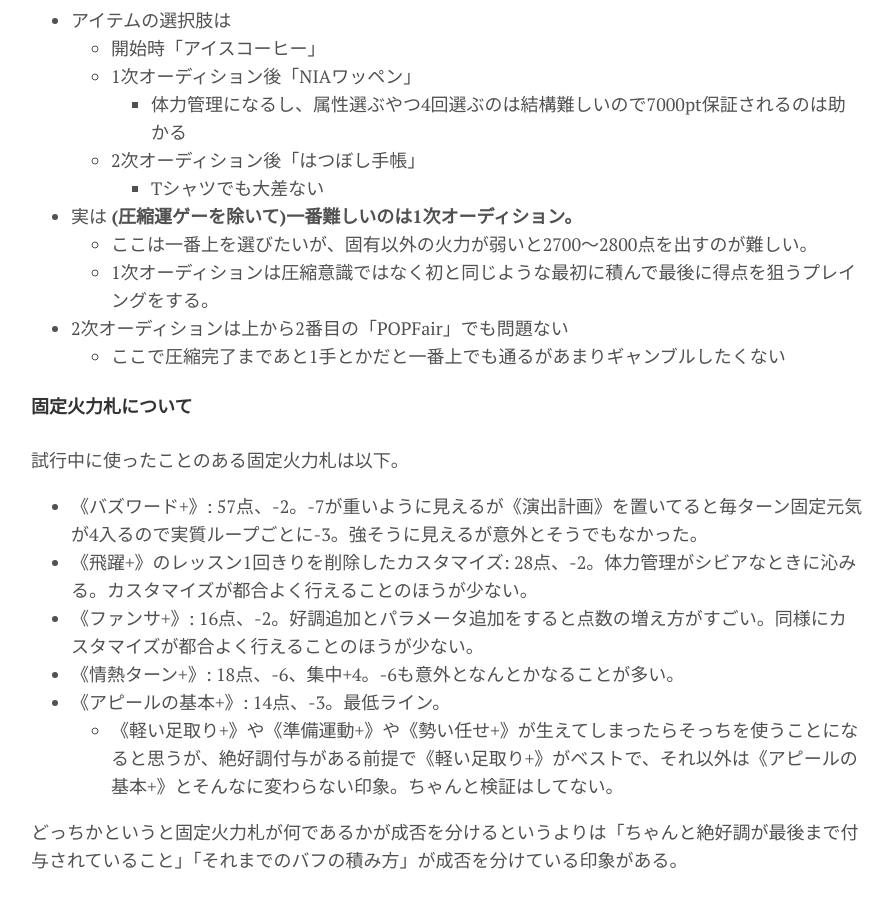
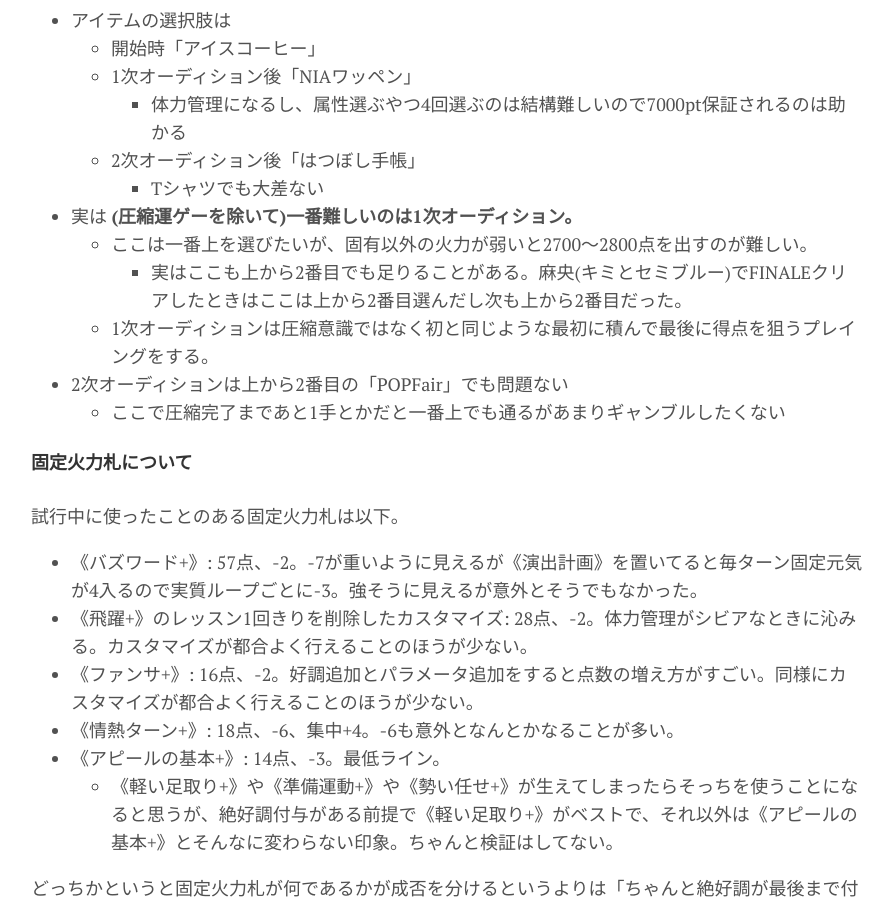
Before and after one commit to sylph01/sylph01.github.io, a Jekyll site: the page built from _posts/2025-06-15-gakumas-1month-in.md, in a window 1280 px wide and 900 px high, scrolled down 5308 px. Shown: the whole window, without its empty margins (193-1086 px from the left). Built offline with Jekyll 4.4.1, drawn with Linux system fonts in a browser that asks for light colours; comment, search, counter and statistics services are not loaded.

Commit message:
[gakumas-1month-in] update2

```diff
--- a/_posts/2025-06-15-gakumas-1month-in.md
+++ b/_posts/2025-06-15-gakumas-1month-in.md
@@ -172,6 +172,7 @@ NIAでは「おでかけ」を選択すると真ん中の選択肢が必ず[^2]
     - Tシャツでも大差ない
 - 実は **(圧縮運ゲーを除いて)一番難しいのは1次オーディション。**
   - ここは一番上を選びたいが、固有以外の火力が弱いと2700〜2800点を出すのが難しい。
+    - 実はここも上から2番目でも足りることがある。麻央(キミとセミブルー)でFINALEクリアしたときはここは上から2番目選んだし次も上から2番目だった。
   - 1次オーディションは圧縮意識ではなく初と同じような最初に積んで最後に得点を狙うプレイングをする。
 - 2次オーディションは上から2番目の「POPFair」でも問題ない
   - ここで圧縮完了まであと1手とかだと一番上でも通るがあまりギャンブルしたくない
```
